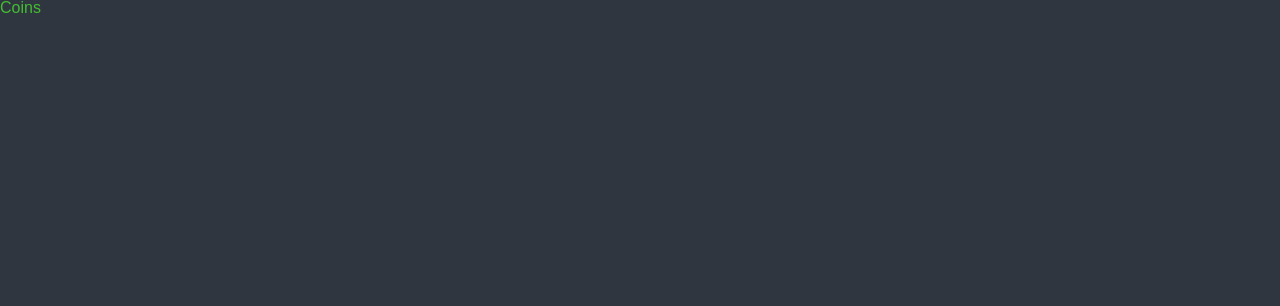
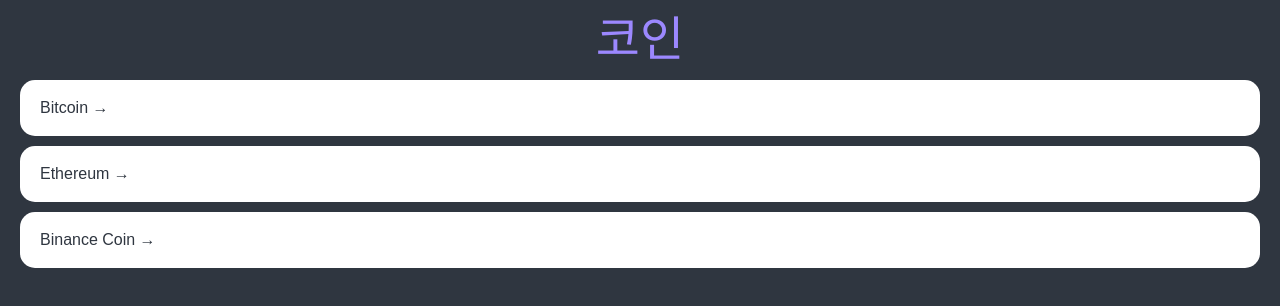
Before and after one commit to abc5259/react-master, a React (Create React App) app: page / in a window 1280 px wide. Shown: the top 306 px of the page. Built offline with nearby package versions, Linux system fonts and the light colour scheme.

Commit message:
feat: working Coins Component with fake Coin

```diff
--- a/src/App.tsx
+++ b/src/App.tsx
@@ -52,6 +52,7 @@ body {
 }
 a {
   text-decoration: none;
+  color: inherit;
 }
 `;
 
--- a/src/routes/Coins.tsx
+++ b/src/routes/Coins.tsx
@@ -1,11 +1,86 @@
+import { Link } from "react-router-dom";
 import styled from "styled-components";
 
+const Container = styled.div`
+  padding: 0 20px;
+`;
+
+const Header = styled.header`
+  height: 10vh;
+  display: flex;
+  align-items: center;
+  justify-content: center;
+`;
+
+const CoinsList = styled.ul``;
+
+const Coin = styled.li`
+  background-color: white;
+  color: ${props => props.theme.bgColor};
+  border-radius: 15px;
+  margin-bottom: 10px;
+  a {
+    padding: 20px;
+    transition: color 0.2s ease-in-out;
+    display: block;
+  }
+  &:hover {
+    a {
+      color: ${props => props.theme.accentColor};
+    }
+  }
+`;
+
 const Title = styled.h1`
+  font-size: 48px;
   color: ${props => props.theme.accentColor};
 `;
 
+const coins = [
+  {
+    id: "btc-bitcoin",
+    name: "Bitcoin",
+    symbol: "BTC",
+    rank: 1,
+    is_new: false,
+    is_active: true,
+    type: "coin",
+  },
+  {
+    id: "eth-ethereum",
+    name: "Ethereum",
+    symbol: "ETH",
+    rank: 2,
+    is_new: false,
+    is_active: true,
+    type: "coin",
+  },
+  {
+    id: "bnb-binance-coin",
+    name: "Binance Coin",
+    symbol: "BNB",
+    rank: 3,
+    is_new: false,
+    is_active: true,
+    type: "coin",
+  },
+];
+
 const Coins = () => {
-  return <Title>Coins</Title>;
+  return (
+    <Container>
+      <Header>
+        <Title>코인</Title>
+      </Header>
+      <CoinsList>
+        {coins.map(coin => (
+          <Coin key={coin.id}>
+            <Link to={`/${coin.id}`}>{coin.name} &rarr;</Link>
+          </Coin>
+        ))}
+      </CoinsList>
+    </Container>
+  );
 };
 
 export default Coins;
--- a/src/theme.ts
+++ b/src/theme.ts
@@ -3,5 +3,5 @@ import { DefaultTheme } from "styled-components";
 export const theme: DefaultTheme = {
   bgColor: "#2f3640",
   textColor: "#f5f6fa",
-  accentColor: "#44bd32",
+  accentColor: "#9c88ff",
 };
```
